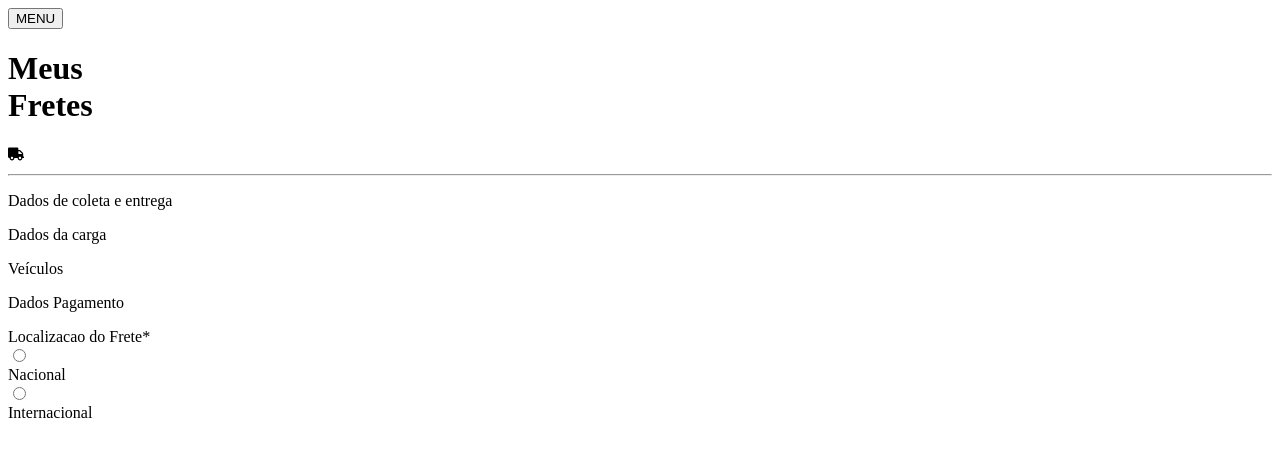
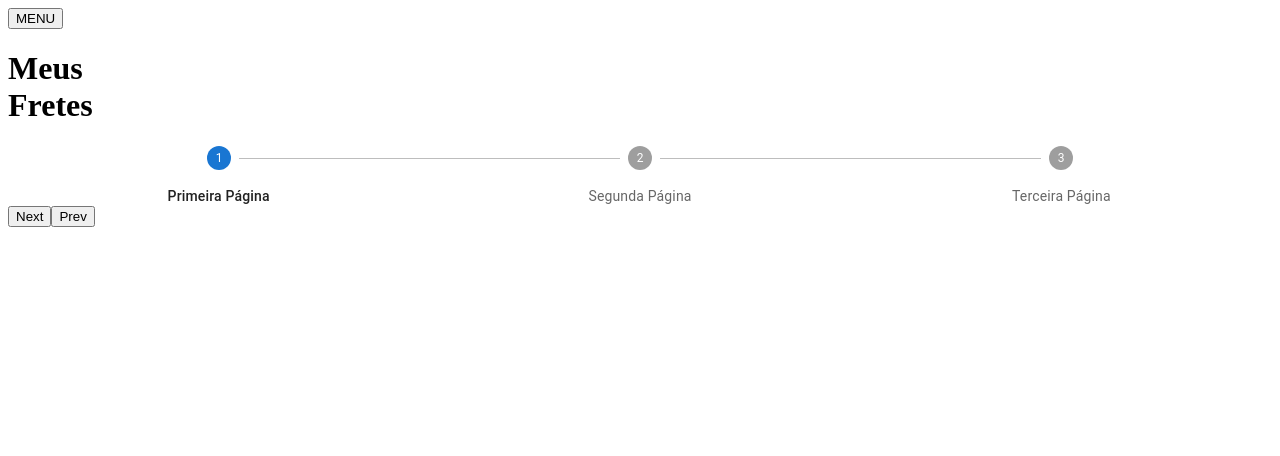
Before and after one commit to Anatonelly-Tech/AnatonellyFretes-v4, a Next.js app: page /CriarFrete in a window 1280 px wide. Shown: the top 456 px of the page. Built offline with nearby package versions, Linux system fonts and the light colour scheme.

Commit message:
Feat: adicionado notificação de cadastro bem sucedido

```diff
--- a/package.json
+++ b/package.json
@@ -11,6 +11,7 @@
   "dependencies": {
     "@formkit/auto-animate": "^0.8.1",
     "@hookform/resolvers": "^3.3.4",
+    "@mui/material": "^5.15.10",
     "@radix-ui/colors": "^3.0.0",
     "@radix-ui/react-avatar": "^1.0.4",
     "@radix-ui/react-dialog": "^1.0.5",
@@ -22,6 +23,7 @@
     "clsx": "^2.1.0",
     "gsap": "^3.12.5",
     "next": "14.1.0",
+    "notistack": "^3.0.1",
     "react": "^18",
     "react-dom": "^18",
     "react-fast-marquee": "^1.6.4",
--- a/src/app/CriarFrete/page.tsx
+++ b/src/app/CriarFrete/page.tsx
@@ -1,20 +1,44 @@
 'use client';
+import React, { useState } from 'react';
 
 import AdvancedPages from '@/components/AdvancedPages';
-import React from 'react';
-import Page1 from './page1';
+import StepperComponent from '@/components/Stepper';
 
 const page = () => {
+  const [activeStep, setActiveStep] = useState(0);
+
+  const prevStep = () => {
+    const actualStep = activeStep - 1;
+    return setActiveStep(actualStep);
+  };
+  const nextStep = () => {
+    const actualStep = activeStep + 1;
+    return setActiveStep(actualStep);
+  };
+
   return (
     <div className='w-full h-full'>
       <h1 className='bg-gradient-to-br from-purple-500 to-blue-500 inline-block text-transparent bg-clip-text text-6xl font-extrabold break-all'>
         Meus <br /> Fretes
       </h1>
       <div className='bg-zinc-500 w-[80%] h-[70%] absolute top-1/2 left-1/2 -translate-x-1/2 -translate-y-1/2 rounded'>
-        <AdvancedPages WhatPage={1} />
-        <form action=''>
-          <Page1 />
-        </form>
+        <StepperComponent
+          setActiveStep={setActiveStep}
+          activeStep={activeStep}
+        />
+        <form action=''></form>
+        <button
+          onClick={nextStep}
+          className='w-20 h-5 bg-green-300 justify-center items-center rounded p-4 flex font-bold'
+        >
+          Next
+        </button>
+        <button
+          onClick={prevStep}
+          className='w-20 h-5 bg-red-300 justify-center items-center rounded p-4 flex font-bold'
+        >
+          Prev
+        </button>
       </div>
     </div>
   );
--- /dev/null
+++ b/src/components/Stepper/index.tsx
@@ -0,0 +1,35 @@
+import React, { useState } from 'react';
+import Stepper from '@mui/material/Stepper';
+import Step from '@mui/material/Step';
+import StepLabel from '@mui/material/StepLabel';
+import Page1 from '@/app/CriarFrete/page1';
+
+const steps = [
+  'Primeira Página',
+  'Segunda Página',
+  'Terceira Página',
+];
+interface StepperProps {
+  activeStep: number;
+  setActiveStep:any
+}
+
+export default function StepperComponent({ activeStep,setActiveStep }: StepperProps) {
+
+  if (activeStep < 0) {
+    setActiveStep(0)
+  }
+  if (activeStep > steps.length - 1) {
+    setActiveStep(steps.length)
+  }
+
+  return (
+    <Stepper activeStep={activeStep} alternativeLabel>
+      {steps.map((label) => (
+        <Step key={label}>
+          <StepLabel>{label}</StepLabel>
+        </Step>
+      ))}
+    </Stepper>
+  );
+}
```
Also changed, not shown: src/app/test/page.tsx (+1 -3 lines), src/components/Modal/inside/index.tsx (+58 -16 lines), src/utils/responsibleValidation.js (+3 -4 lines), 1 other file (tests, documents, lock files or other folders).
